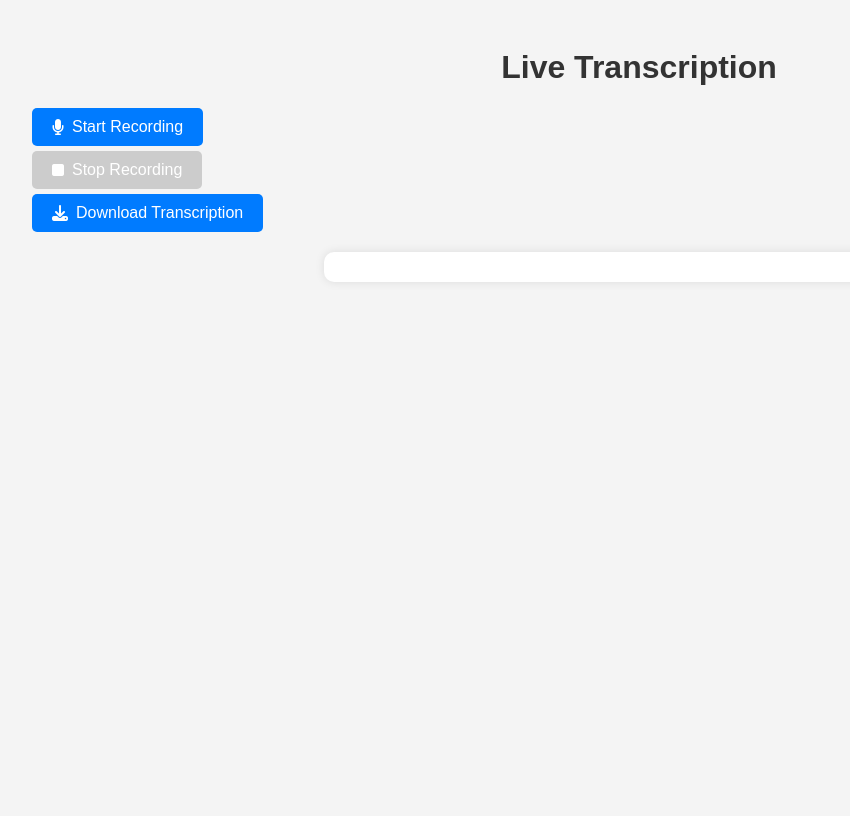
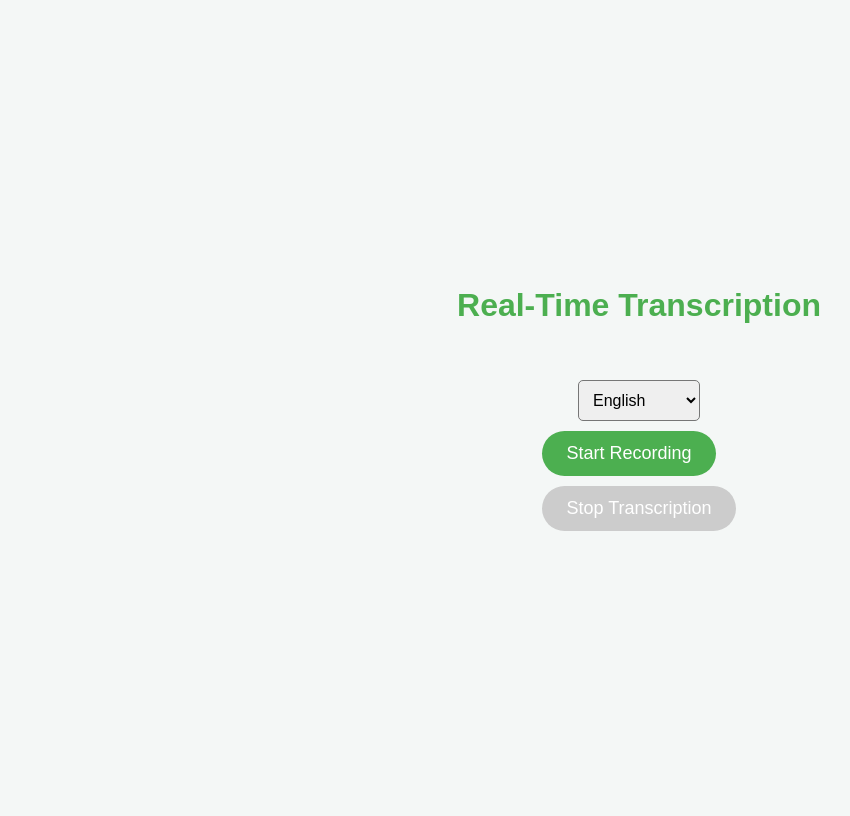
Before and after one commit to Ayka11/sufi, a Flask app: page / in a window 1280 px wide. Shown: the whole page, without its empty margins (1-851 px from the left). Before the commit the page ends 232 px from the top, so only its background shows below. Run offline with Flask 3, Linux system fonts and the light colour scheme; some libraries are stand-ins or nearby versions.

Commit message:
Update index.html

```diff
--- a/templates/index.html
+++ b/templates/index.html
@@ -3,150 +3,118 @@
 <head>
     <meta charset="UTF-8">
     <meta name="viewport" content="width=device-width, initial-scale=1.0">
-    <title>Live Transcription</title>
-    <script src="https://kit.fontawesome.com/a076d05399.js" crossorigin="anonymous"></script>
+    <title>Real-Time Transcription</title>
+    <script src="https://cdnjs.cloudflare.com/ajax/libs/font-awesome/6.0.0-beta3/css/all.min.css"></script>
+    <script src="https://cdnjs.cloudflare.com/ajax/libs/socket.io/4.4.1/socket.io.min.js"></script>
     <style>
         body {
             font-family: Arial, sans-serif;
-            text-align: center;
-            background-color: #f4f4f4;
-            padding: 20px;
-        }
-        h1 {
+            background-color: #f4f7f6;
+            display: flex;
+            flex-direction: column;
+            align-items: center;
+            justify-content: center;
+            height: 100vh;
             color: #333;
         }
-        .buttons {
-            margin: 20px 0;
-        }
+        h1 { color: #4CAF50; }
+        #transcription { font-size: 18px; color: #555; margin-top: 20px; text-align: center; word-wrap: break-word; }
         button {
-            background-color: #007bff;
+            background-color: #4CAF50;
             color: white;
+            padding: 12px 24px;
+            font-size: 18px;
             border: none;
-            padding: 10px 20px;
-            font-size: 16px;
             cursor: pointer;
-            border-radius: 5px;
-            margin: 5px;
+            border-radius: 50px;
+            margin: 10px;
             display: flex;
             align-items: center;
-            gap: 8px;
+            justify-content: center;
+            transition: background-color 0.3s ease, transform 0.1s ease;
         }
-        button:disabled {
-            background-color: #ccc;
-            cursor: not-allowed;
-        }
-        .transcription-container {
-            max-width: 600px;
-            margin: 20px auto;
-            background: white;
-            padding: 15px;
-            border-radius: 10px;
-            box-shadow: 0 0 10px rgba(0, 0, 0, 0.1);
-            text-align: left;
-        }
-        .transcription-item {
-            padding: 10px;
-            border-bottom: 1px solid #ddd;
-        }
-        .transcription-item:last-child {
-            border-bottom: none;
-        }
+        button:hover { background-color: #45a049; }
+        button:active { transform: scale(0.98); }
+        button:disabled { background-color: #ccc; cursor: not-allowed; }
+        .highlighted { background-color: #ff9800; }
+        .notification { margin-top: 10px; font-size: 16px; color: #007BFF; }
+        select { padding: 10px; font-size: 16px; border-radius: 5px; margin-top: 15px; }
     </style>
 </head>
 <body>
-    <h1>Live Transcription</h1>
-    <div class="buttons">
-        <button id="startRecording"><i class="fas fa-microphone"></i> Start Recording</button>
-        <button id="stopRecording" disabled><i class="fas fa-stop"></i> Stop Recording</button>
-        <button id="downloadTranscription"><i class="fas fa-download"></i> Download Transcription</button>
+    <h1>Real-Time Transcription</h1>
+    <div id="transcription"></div>
+    <select id="languageSelect">
+        <option value="en-US">English</option>
+        <option value="az-AZ">Azerbaijani</option>
+    </select>
+    <div>
+        <button id="startButton" onclick="startTranscription()">Start Recording</button>
+        <button id="stopButton" onclick="stopTranscription()" disabled>Stop Transcription</button>
     </div>
-    <div class="transcription-container" id="transcriptionList"></div>
-
+    <div id="notification" class="notification"></div>
     <script>
+        const socket = io.connect();
+        let isRecording = false;
         let mediaRecorder;
         let audioChunks = [];
-        let transcriptions = [];
 
-        document.getElementById("startRecording").addEventListener("click", async () => {
+        socket.on('transcription', function(data) {
+            document.getElementById('transcription').innerText += '\n' + data.transcription;
+        });
+
+        async function startTranscription() {
+            isRecording = true;
+            document.getElementById('startButton').disabled = true;
+            document.getElementById('stopButton').disabled = false;
+            document.getElementById('notification').innerText = 'Transcription started.';
+
             const stream = await navigator.mediaDevices.getUserMedia({ audio: true });
             mediaRecorder = new MediaRecorder(stream);
 
-            mediaRecorder.ondataavailable = (event) => {
-                audioChunks.push(event.data);
-                if (mediaRecorder.state === "inactive") {
-                    sendAudio();
+            mediaRecorder.ondataavailable = async (event) => {
+                if (event.data.size > 0 && isRecording) {
+                    sendAudio(event.data);
+                }
+            };
+
+            mediaRecorder.onstop = () => {
+                if (isRecording) {
+                    mediaRecorder.start();
+                    setTimeout(() => mediaRecorder.stop(), 5000);
                 }
             };
 
             mediaRecorder.start();
-            document.getElementById("startRecording").disabled = true;
-            document.getElementById("stopRecording").disabled = false;
+            setTimeout(() => mediaRecorder.stop(), 5000);
+        }
 
-            setInterval(() => {
-                if (mediaRecorder.state === "recording") {
-                    mediaRecorder.stop();
-                    mediaRecorder.start();
-                }
-            }, 15000);
-        });
-
-        document.getElementById("stopRecording").addEventListener("click", () => {
-            mediaRecorder.stop();
-            document.getElementById("startRecording").disabled = false;
-            document.getElementById("stopRecording").disabled = true;
-        });
-
-        async function sendAudio() {
-            const audioBlob = new Blob(audioChunks, { type: 'audio/webm' });
-            audioChunks = [];
+        async function sendAudio(audioBlob) {
             const formData = new FormData();
-            formData.append("audio", audioBlob, "audio.webm");
+            formData.append("audio", audioBlob, "audio.wav");
+            formData.append("language", document.getElementById('languageSelect').value);
 
             try {
-                const response = await fetch("/transcribe", { method: "POST", body: formData });
+                const response = await fetch('/record', {
+                    method: 'POST',
+                    body: formData
+                });
+
                 if (!response.ok) {
-                    throw new Error(`Server error: ${response.status} ${response.statusText}`);
+                    console.error("Failed to send audio");
                 }
-                const data = await response.json();
-                if (data.transcription) {
-                    const timestamp = new Date().toLocaleTimeString();
-                    transcriptions.unshift(`${timestamp}: ${data.transcription}`);
-                    updateTranscriptionList();
-                    localStorage.setItem("transcriptions", JSON.stringify(transcriptions));
-                }
-            } catch (error) {
-                console.error("Error:", error);
-                alert("Failed to transcribe audio. Please try again.");
+            } catch (err) {
+                console.error(err);
             }
         }
 
-        function updateTranscriptionList() {
-            const container = document.getElementById("transcriptionList");
-            container.innerHTML = "";
-            transcriptions.forEach(text => {
-                const div = document.createElement("div");
-                div.className = "transcription-item";
-                div.textContent = text;
-                container.appendChild(div);
-            });
+        function stopTranscription() {
+            isRecording = false;
+            mediaRecorder.stop();
+            document.getElementById('startButton').disabled = false;
+            document.getElementById('stopButton').disabled = true;
+            document.getElementById('notification').innerText = 'Transcription stopped.';
         }
-
-        document.getElementById("downloadTranscription").addEventListener("click", () => {
-            const textContent = transcriptions.join("\n");
-            const blob = new Blob([textContent], { type: "text/plain" });
-            const a = document.createElement("a");
-            a.href = URL.createObjectURL(blob);
-            a.download = "transcription.txt";
-            a.click();
-        });
-
-        window.onload = function() {
-            const savedTranscriptions = localStorage.getItem("transcriptions");
-            if (savedTranscriptions) {
-                transcriptions = JSON.parse(savedTranscriptions);
-                updateTranscriptionList();
-            }
-        };
     </script>
 </body>
 </html>
```
